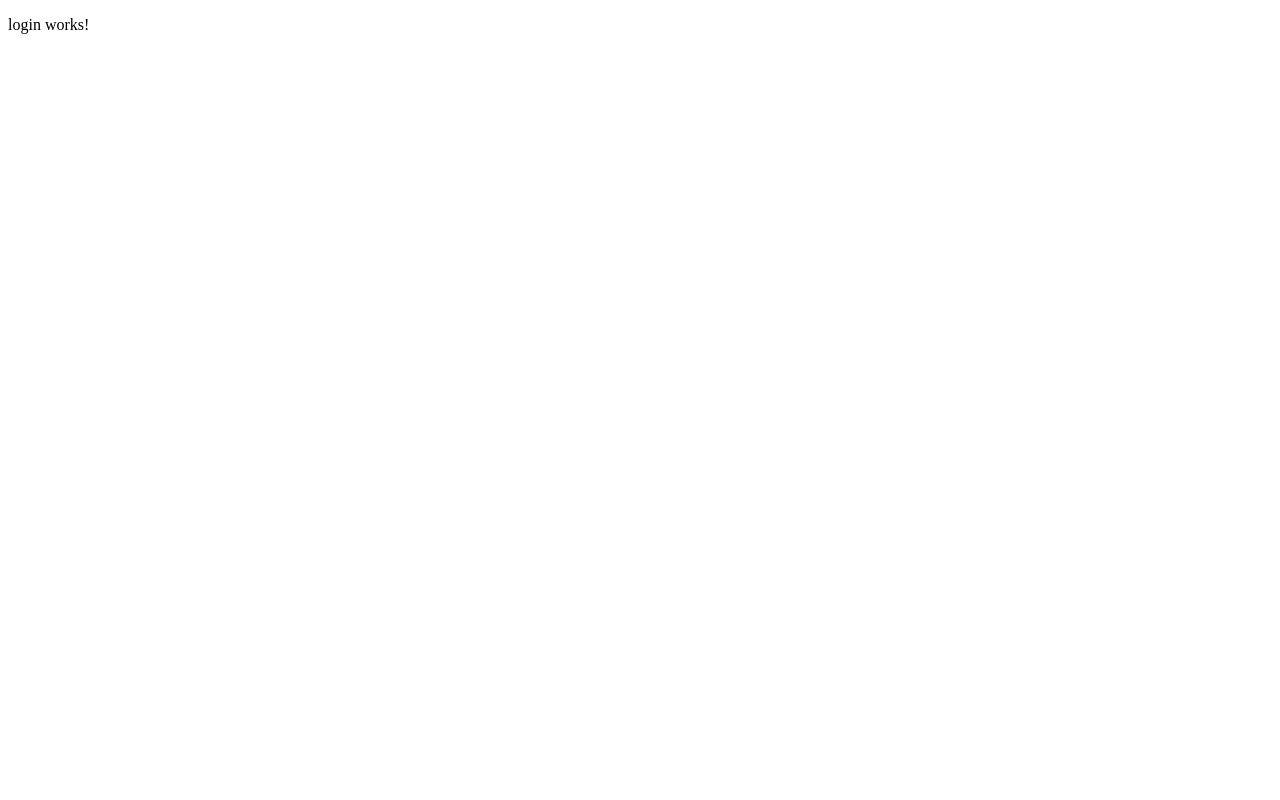
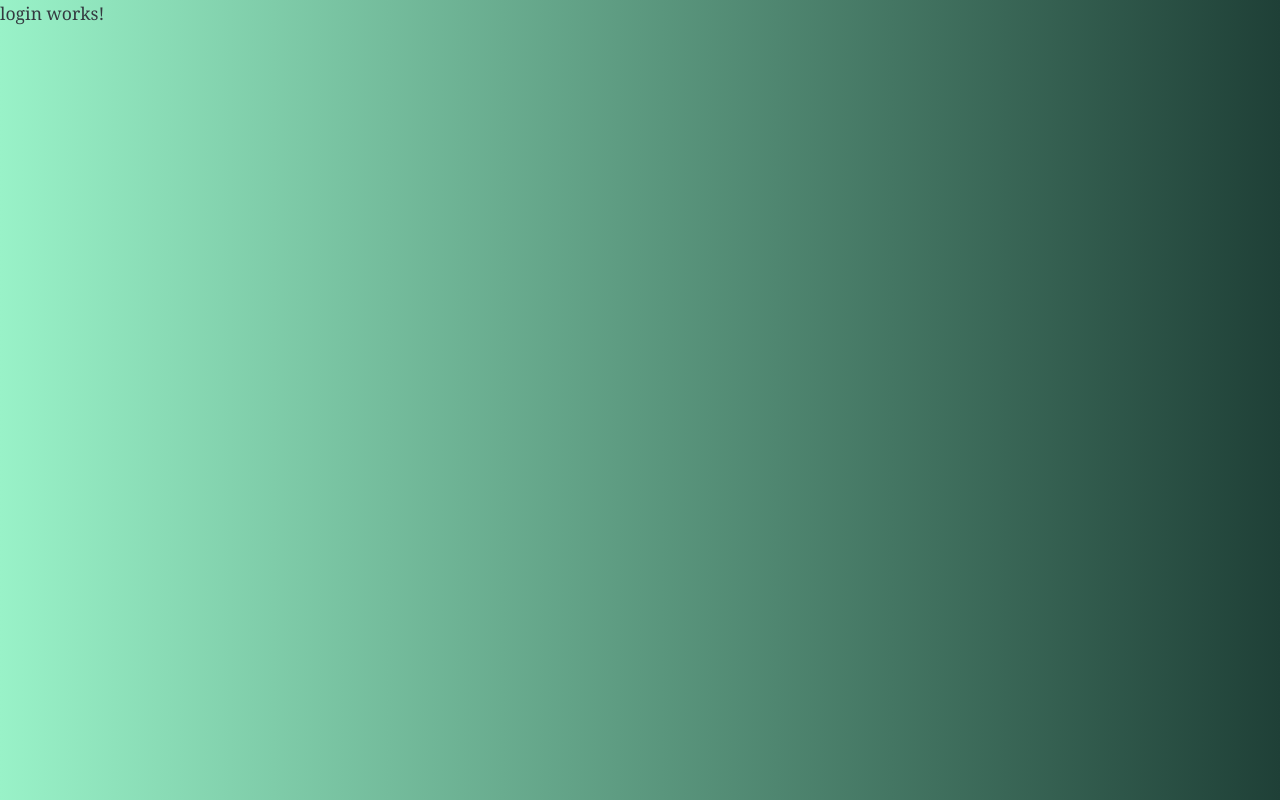
Before and after one commit to barbaraestevez/PFC, an Angular app in the folder ShopClient/: page / in a window 1280 px wide. Built offline with nearby package versions, Linux system fonts and the light colour scheme.

Commit message:
created components

```diff
--- a/ShopClient/src/app/Manager/components/create-product/create-product.component.html
+++ b/ShopClient/src/app/Manager/components/create-product/create-product.component.html
@@ -1,2 +1,16 @@
-<h1>CREAR</h1>
-<router-outlet></router-outlet>
+<div class="container mt-5">
+    <div class="row">
+        <div class="col-lg-6 offset-lg-3">
+            <div class="card">
+                <div class="card-body text-center">
+                    <span class="title">{{title | uppercase}}</span>
+                    <form action="" class="mt-3">
+                        <div class="mb-3">
+                            <input type="text" class="form-control form-control-lg" placeholder="Producto">
+                        </div>
+                    </form>
+                </div>
+            </div>
+        </div>
+    </div>
+</div>
--- a/ShopClient/src/app/Manager/components/create-product/create-product.component.ts
+++ b/ShopClient/src/app/Manager/components/create-product/create-product.component.ts
@@ -6,5 +6,6 @@ import { Component } from '@angular/core';
   styleUrls: ['./create-product.component.css']
 })
 export class CreateProductComponent {
+  title:string = "crear producto";
 
 }
--- a/ShopClient/src/app/app-routing.module.ts
+++ b/ShopClient/src/app/app-routing.module.ts
@@ -22,7 +22,7 @@ const routes: Routes = [
   {
     path:'**',
     redirectTo:'',
-    pathMatch:'full'
+    pathMatch:'full' //prefix
   }
 ];
 
--- a/ShopClient/src/index.html
+++ b/ShopClient/src/index.html
@@ -6,6 +6,11 @@
   <base href="/">
   <meta name="viewport" content="width=device-width, initial-scale=1">
   <link rel="icon" type="image/x-icon" href="favicon.ico">
+  <link rel="stylesheet" href="https://cdnjs.cloudflare.com/ajax/libs/bootswatch/5.3.2/litera/bootstrap.min.css" integrity="sha512-FAKbqNc1K2O4cnjyyiTs7loU3hwtcTF5y59TnJMcPJK/fbzY8kJaMGak8/Nsg5VL9CLiUf7M06ct+mleM2UnwA==" crossorigin="anonymous" referrerpolicy="no-referrer" />
+  <link rel="stylesheet" href="https://cdnjs.cloudflare.com/ajax/libs/font-awesome/6.4.2/css/all.min.css" integrity="sha512-z3gLpd7yknf1YoNbCzqRKc4qyor8gaKU1qmn+CShxbuBusANI9QpRohGBreCFkKxLhei6S9CQXFEbbKuqLg0DA==" crossorigin="anonymous" referrerpolicy="no-referrer" />
+  <link rel="preconnect" href="https://fonts.googleapis.com">
+<link rel="preconnect" href="https://fonts.gstatic.com" crossorigin>
+<link href="https://fonts.googleapis.com/css2?family=Montserrat:ital,wght@0,300;0,400;0,600;0,800;1,300;1,400;1,600;1,800&display=swap" rel="stylesheet">
 </head>
 <body>
   <app-root></app-root>
--- a/ShopClient/src/styles.css
+++ b/ShopClient/src/styles.css
@@ -1 +1,10 @@
 /* You can add global styles to this file, and also import other style files */
+body{
+    background: #1f4037;  /* fallback for old browsers */
+    background: -webkit-linear-gradient(to right, #99f2c8, #1f4037);  /* Chrome 10-25, Safari 5.1-6 */
+    background: linear-gradient(to right, #99f2c8, #1f4037); /* W3C, IE 10+/ Edge, Firefox 16+, Chrome 26+, Opera 12+, Safari 7+ */
+}
+.title{
+    font-family: 'Montserrat', sans-serif;
+    font-size: 1.8rem;
+}
```
